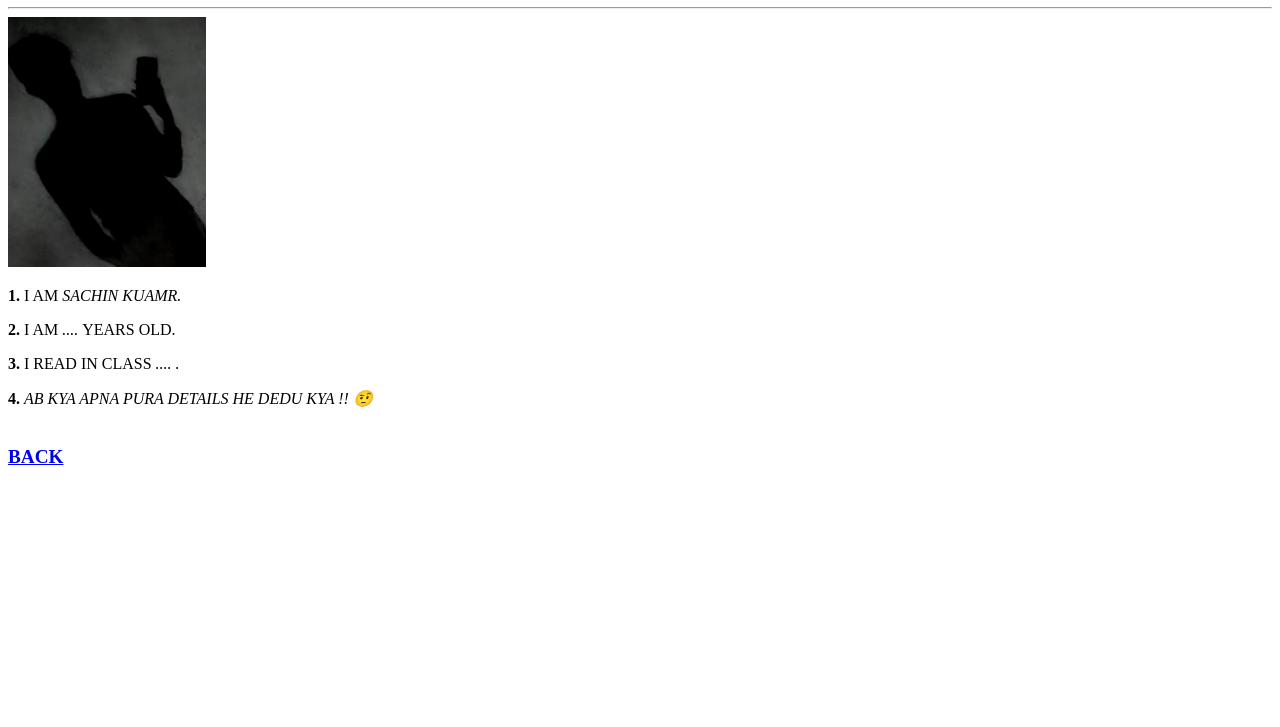
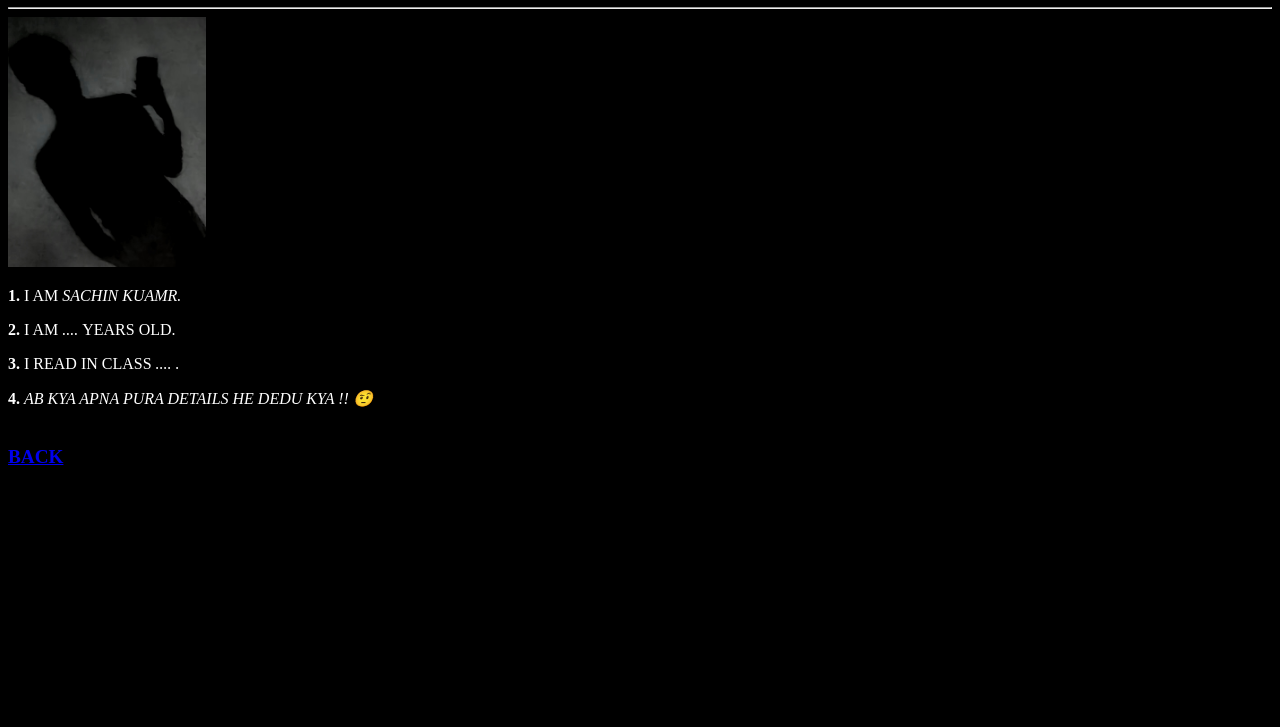
Before and after one commit to sachin-8092/my-first-web, a plain HTML site: page 1st.html in a window 1280 px wide. Shown: the part 73-800 px from the top of the page. Drawn offline with Linux system fonts and the light colour scheme.

Commit message:
add background color and text white

```diff
--- a/1st.html
+++ b/1st.html
@@ -5,7 +5,7 @@
     <meta name="viewport" content="width=device-width, initial-scale=1.0">
     <title> MY SELF </title>
 </head>
-<body>
+<body bgcolor="black" style="color:white;">
     <h1> ABOUT MY SELF </h1>
     <hr>
     <!--apne bare me zyda details/andar ki baat nahi batana hai -->
```
Also changed, not shown: 2nd.html (+1 -2 lines), 3rd.html (+1 -1 lines).
